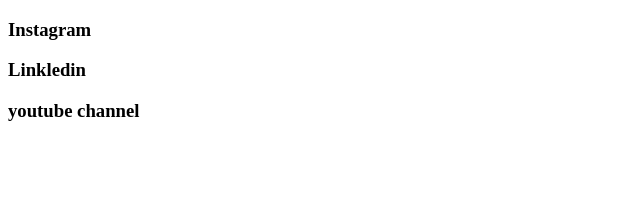
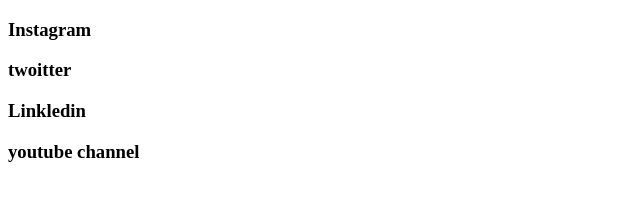
Before and after one commit to ishani1124/existingrepo, a plain HTML site: page contact.html in a window 1280 px wide. Shown: the whole page, without its empty margins (0-640 px from the left). Drawn offline with Linux system fonts and the light colour scheme.

Commit message:
updation

```diff
--- a/contact.html
+++ b/contact.html
@@ -6,6 +6,7 @@
 </head>
 <body>
  <h3>Instagram</h3>
+ <h3>twoitter</h3>
  <h3>Linkledin</h3>
  <h3>youtube channel</h3>
 </body>
```
